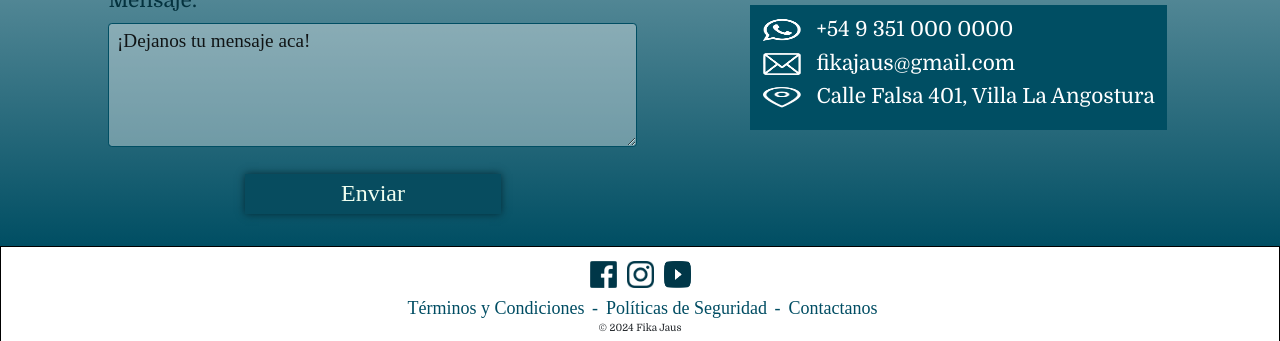
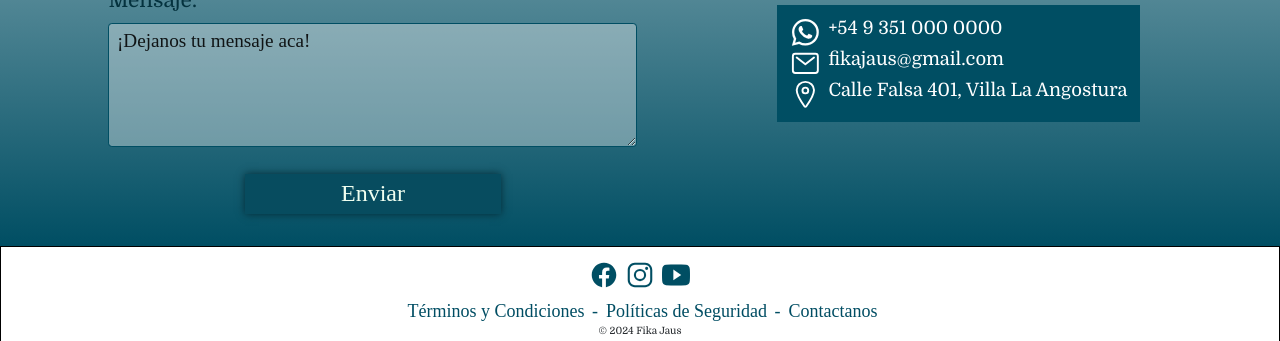
Before and after one commit to camilaacostadev/proyectocoder, a website: page pages/contacto.html in a window 1280 px wide. Shown: the part 617-958 px from the top of the page. Drawn offline with nearby package versions, Linux system fonts and the light colour scheme.

Commit message:
cambio el formato de los botones (del footer y contacto) de imagenes a iconos

```diff
--- a/pages/contacto.html
+++ b/pages/contacto.html
@@ -82,16 +82,16 @@
             <div class="mapaytel"><!--Mapa y Ficha de contacto-->
                 <iframe src="https://www.google.com/maps/embed?pb=!4v1714694190577!6m8!1m7!1szm_819xTyssOYZifITu9QQ!2m2!1d-40.75810669733822!2d-71.64322156614332!3f98.69935303519472!4f11.83560050964752!5f0.7820865974627469" width="400" height="218" style="border:0;" allowfullscreen="" loading="lazy" referrerpolicy="no-referrer-when-downgrade"></iframe>
                 <div id="fichaDeContacto">
-                    <div>
-                        <img src="../assets/fotos_logo/logo-whatsapp.png" alt="logo whatsapp">
+                    <div id="whatsapp">
+                        <ion-icon class="iconoscontacto" name="logo-whatsapp"></ion-icon>
                         <p>+54 9 351 000 0000</p>
                     </div>
-                    <div>
-                        <img src="../assets/fotos_logo/icono-mail.png" alt="icono mail">
+                    <div id="mail">
+                        <ion-icon class="iconoscontacto" name="mail-outline"></ion-icon>
                         <p>fikajaus@gmail.com</p>
                     </div>
-                    <div>
-                        <img src="../assets/fotos_logo/icono-ubicacion.png" alt="pin ubicacion">
+                    <div id="ubicacion">
+                        <ion-icon class="iconoscontacto" name="location-outline"></ion-icon>
                         <p>Calle Falsa 401, Villa La Angostura</p>
                     </div>
                 </div>
@@ -100,9 +100,9 @@
     </main>
     <footer>
         <div class="redes"><!--Redes Sociales-->
-            <a href="https://www.facebook.com/" target="_blank"><img src="../assets/fotos_logo/facebook.png" alt="logo facebook"></a><!--Bóton Facebook-->
-            <a href="https://www.instagram.com/" target="_blank"><img src="../assets/fotos_logo/instagram.png" alt="logo instagram"></a><!--Bóton Instagram-->
-            <a href="https://www.youtube.com/" target="_blank"><img src="../assets/fotos_logo/youtube.png" alt="logo youtube"></a><!--Bóton YouTube-->
+            <a href="https://www.facebook.com/" target="_blank"><ion-icon class="iconosredes" name="logo-facebook"></ion-icon></a><!--Bóton Facebook-->
+            <a href="https://www.instagram.com/" target="_blank"><ion-icon class="iconosredes" name="logo-instagram"></ion-icon></a><!--Bóton Instagram-->
+            <a href="https://www.youtube.com/" target="_blank"><ion-icon class="iconosredes" name="logo-youtube"></ion-icon></a><!--Bóton YouTube-->
         </div>
         <ul><!--Legales y Contacto-->
             <li><a href="../assets/documentos/terminos_y_condiciones.pdf" target="_blank">Términos y Condiciones</a> -</li>
@@ -112,5 +112,7 @@
         <p>© 2024 Fika Jaus</p>
     </footer>
     <script src="https://cdn.jsdelivr.net/npm/bootstrap@5.3.3/dist/js/bootstrap.bundle.min.js" integrity="sha384-YvpcrYf0tY3lHB60NNkmXc5s9fDVZLESaAA55NDzOxhy9GkcIdslK1eN7N6jIeHz" crossorigin="anonymous"></script>
+    <script type="module" src="https://unpkg.com/ionicons@7.1.0/dist/ionicons/ionicons.esm.js"></script>
+    <script nomodule src="https://unpkg.com/ionicons@7.1.0/dist/ionicons/ionicons.js"></script>
 </body>
 </html>
--- a/styles/style.css
+++ b/styles/style.css
@@ -98,10 +98,14 @@ footer{
     justify-content: center;
 }
 
-footer .redes a img{
-    width: 27px;
-    height: 27px;
-    padding: 0px 5px;
+.iconosredes {
+    font-size: 28px;
+    padding: 0px 4px;
+}
+
+.redes a{
+    color:#004E63;
+    text-decoration: none;
 }
 
 footer ul{
@@ -413,21 +417,24 @@ form label{
     margin-left: 0;
     background-color: #004E63;
     padding: 1.5vh 1vw;
+    margin-bottom: 3vh;
 }
 
-#fichaDeContacto img{
-    width: 3vw;
-    height: 2.7vh;
-    padding-right: 1vw;
-    padding-top: 0.3vh;
-    padding-bottom: 1.2vh;
-    display: inline;
+#whatsapp, #mail, #ubicacion{
+    display: flex;
+    align-items: flex-end;
+}
+
+.iconoscontacto{
+    font-size: 2.4vw;
+    color: white;
+    padding-right: 0.6vw;
 }
 
 #fichaDeContacto p{
     display: inline;
     font-family: "Domine";
-    font-size: 2.6vh;
+    font-size: 2.3vh;
     color: white;
 }
 
@@ -486,6 +493,11 @@ form label{
     }
 
     /* Exclusivo Contacto */
+    #whatsapp, #mail, #ubicacion{
+        display: flex;
+        align-items: flex-start;
+    }
+
     .pcontact{
         font-size: 2vh;
         padding-top: 1.8vh;
@@ -804,6 +816,11 @@ form label{
         height: 18vh;
         padding: 1vh 2.3vw;
     }
+
+    /* Exclusivo Contacto */
+    .iconoscontacto{
+        font-size: 3.2vw;
+    }
 }
 
 @media (max-width:480px) {
@@ -966,8 +983,8 @@ form label{
         text-align: center;
     }
 
-    #fichaDeContacto img{
-        width: 6vw;
+    .iconoscontacto{
+        font-size: 4vw;
     }
 
     #fichaDeContacto p{
```
Also changed, not shown: index.html (+5 -3 lines), pages/carta.html (+5 -3 lines), pages/galeria.html (+5 -3 lines), pages/menu_comida.html (+5 -3 lines), pages/sobrenosotros.html (+5 -3 lines), assets/fotos_logo/facebook.png (deleted), assets/fotos_logo/icono-mail.png (deleted), assets/fotos_logo/icono-ubicacion.png (deleted), assets/fotos_logo/instagram.png (deleted), assets/fotos_logo/logo-whatsapp.png (deleted), assets/fotos_logo/youtube.png (deleted).
